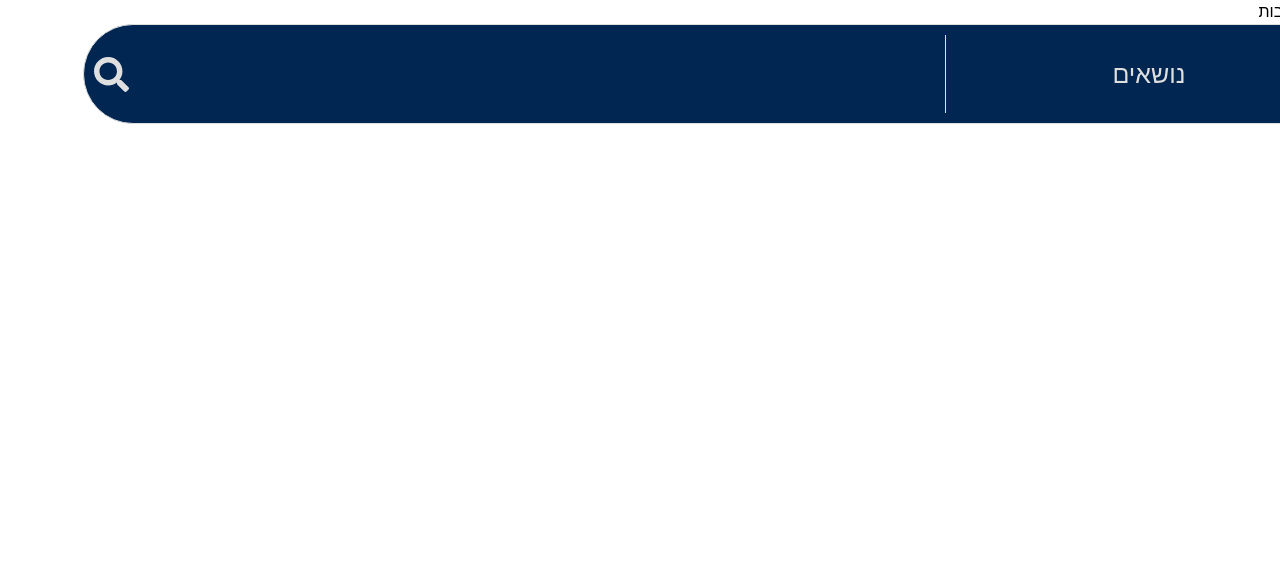
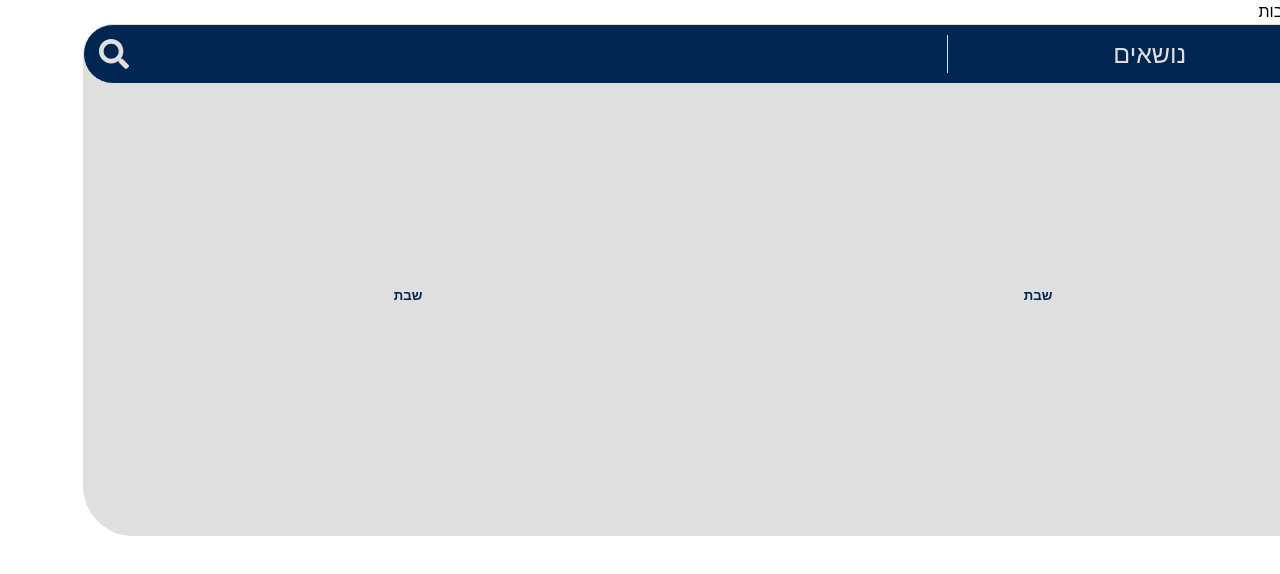
Before and after one commit to workin-efrati/main-website, a Next.js app: page / in a window 1280 px wide. Both pictures are taken after a click on the button "סינון לפי נושא". Shown: the top 574 px of the page. Built offline with nearby package versions, Linux system fonts and the light colour scheme.

Commit message:
search result

```diff
--- a/components/SearchFilter/index.jsx
+++ b/components/SearchFilter/index.jsx
@@ -1,44 +1,81 @@
 "use client"
 import styles from './styles.module.scss'
 import { FaSearch } from "react-icons/fa";
-import { useState } from 'react';
-export default function SearchFilter() {
+import { useState, useEffect } from 'react';
+import { useRouter } from 'next/navigation';
+import SearchResults from '../SearchResults';
+
+export default function SearchFilter({ type }) {
+
+  const router = useRouter()
   const [typeInput, setTypeInput] = useState(false)
+  const [isSearch, setIsSearch] = useState('')
+  const [isSearchSubject, setIsSearchSubject] = useState(true)
 
-  return (
-    <div className={styles.container}>
+  // useEffect(() =>{
+  //   if(typeInput==='נושאים'){
+  //     setIsSearchSubject(true)
+  //   }
+  //   else{
+  //     setIsSearchSubject(false)
+
+  //   }
+  // },[typeInput]);
+
+  let classNameIcon = !isSearch ? 'searchIcon' : 'searchButton';
+  const handleSearch = e => {
+    console.log(e.target.value)
+    setIsSearch(e.target.value)
+    if (!isSearch) {
+      // router.push(`/result?search=${e.target.value}`)
+    }
+  }
+  return (<>
+    <div className={styles.searchAndResultContainer}>
+
+      <div className={`${styles.container} ${type === "dark" ? styles.containerDark : ""}`}>
         {!typeInput ?
 
           <div className={styles.buttons}>
 
-          <button className={styles.subjectSearch} onClick={()=>setTypeInput("נושאים")}>
+            <button className={styles.subjectSearch} onClick={() => setTypeInput("נושאים")}>
               סינון לפי נושא
             </button>
-          <div className={styles.line}>
+            <div className={`${styles.line} ${type == "dark" ? styles.dark : ""}`}>
 
             </div>
-          <button className={styles.freeSearch} onClick={()=>setTypeInput("חיפוש ")}>
+            <button className={styles.freeSearch} onClick={() => setTypeInput("חיפוש ")}>
               טקסט חופשי
             </button>
           </div> :
           <div className={styles.search}>
-
             <button className={styles.subjectSearch} >
-            { typeInput}
-
+              {typeInput}
             </button>
             <div className={styles.line} >
             </div>
 
 
-          <input ></input>
+            <input
+              type="text"
+              name="search"
+              autoFocus
+              autoComplete="off"
+              onChange={handleSearch}
+              onBlur={() => { setTypeInput('') }}
+              defaultValue={isSearch}
+            ></input>
           </div>
         }
-      <div className={styles.icon} onClick={()=>{setTypeInput(false)}}>
+        <div className={`${styles[classNameIcon]}`} >
           <FaSearch />
+        </div>
+      </div>
+      {isSearchSubject &&
+        <SearchResults />
+      }
 
     </div>
-
-    </div>
+  </>
   )
 }
--- a/components/SearchFilter/styles.module.scss
+++ b/components/SearchFilter/styles.module.scss
@@ -1,27 +1,45 @@
+.searchAndResultContainer {
+    position: relative;
+    width: 100%;
+
     .container {
         display: flex;
+        width: 100%;
         background-color: var(--primary-blue);
         border: 1px solid var(--gray);
         border-radius: 40px;
         justify-content: space-around;
         border-radius: 50px;
-    height: 100px;
+        height: 60px;
         padding: 10px;
         align-items: center;
+        color: var(--gray);
+        z-index: 2;
+        position: absolute;
+
+        &.containerDark {
+            background-color: #515151;
+            color: var(--white);
+        }
     }
 
     .line {
         width: 1px;
         height: 100%;
         background-color: var(--gray);
+
+        &.dark {
+            background-color: var(--white);
+        }
     }
 
     .freeSearch,
     .subjectSearch {
+        color: inherit;
         font-size: 25px;
         border-radius: 30px;
-    background-color: var(--primary-blue);
-    color: var(--gray);
+        background-color: transparent;
+        // color: var(--gray);
         border: none;
         width: 50%;
     }
@@ -34,7 +52,7 @@
 
         input {
             width: 100%;
-        background-color: var(--primary-blue);
+            background-color: inherit;
             border: none;
             padding: 6px;
             color: var(--white);
@@ -47,10 +65,28 @@
 
     }
 
-.icon {
+    .searchIcon,
+    .searchButton {
         display: flex;
+        flex-grow: 0;
+        flex-shrink: 0;
+        width: 40px;
+        height: 40px;
+        border-radius: 50%;
         justify-content: center;
         align-items: center;
-    font-size: 35px;
+    }
+
+    .searchIcon {
+        font-size: 30px;
+        padding: 5px;
         color: var(--gray);
+
     }
+
+    .searchButton {
+        font-size: 20px;
+        background-color: var(--gray);
+        color: var(--primary-blue);
+    }
+}
--- /dev/null
+++ b/components/SearchResults/index.jsx
@@ -0,0 +1,18 @@
+"use client"
+import styles from './styles.module.scss'
+import { FaSearch } from "react-icons/fa";
+import { useState } from 'react';
+import { useRouter } from 'next/navigation';
+export default function SearchResults() {
+
+  return (
+    <>
+      <div className={styles.container}>
+
+        <h5>שבת</h5>
+        <h5>שבת</h5>
+
+      </div>
+    </>
+  )
+}
--- /dev/null
+++ b/components/SearchResults/styles.module.scss
@@ -0,0 +1,18 @@
+    .container {
+        display: flex;
+        background-color: var(--gray);
+        color: var(--primary-blue);
+        border-radius: 40px;
+        justify-content: space-around;
+        border-radius: 0 0 50px 50px;
+        height: fit-content;
+        padding: 10px;
+        align-items: center;
+        position: absolute;
+        z-index: 1;
+        width: 100%;
+        top: 2rem;
+        height: 60vh;
+
+
+    }
```
Lines whose indentation alone changed are shown as unchanged.
